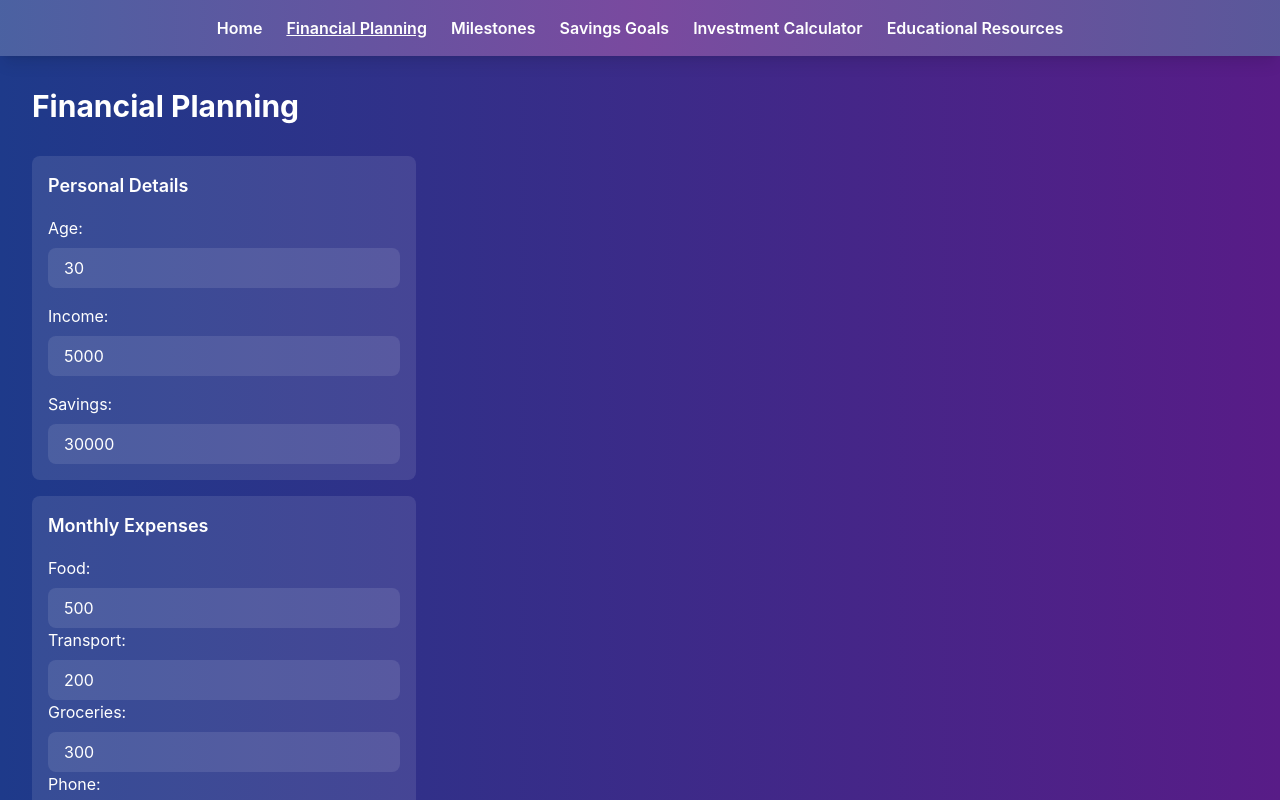
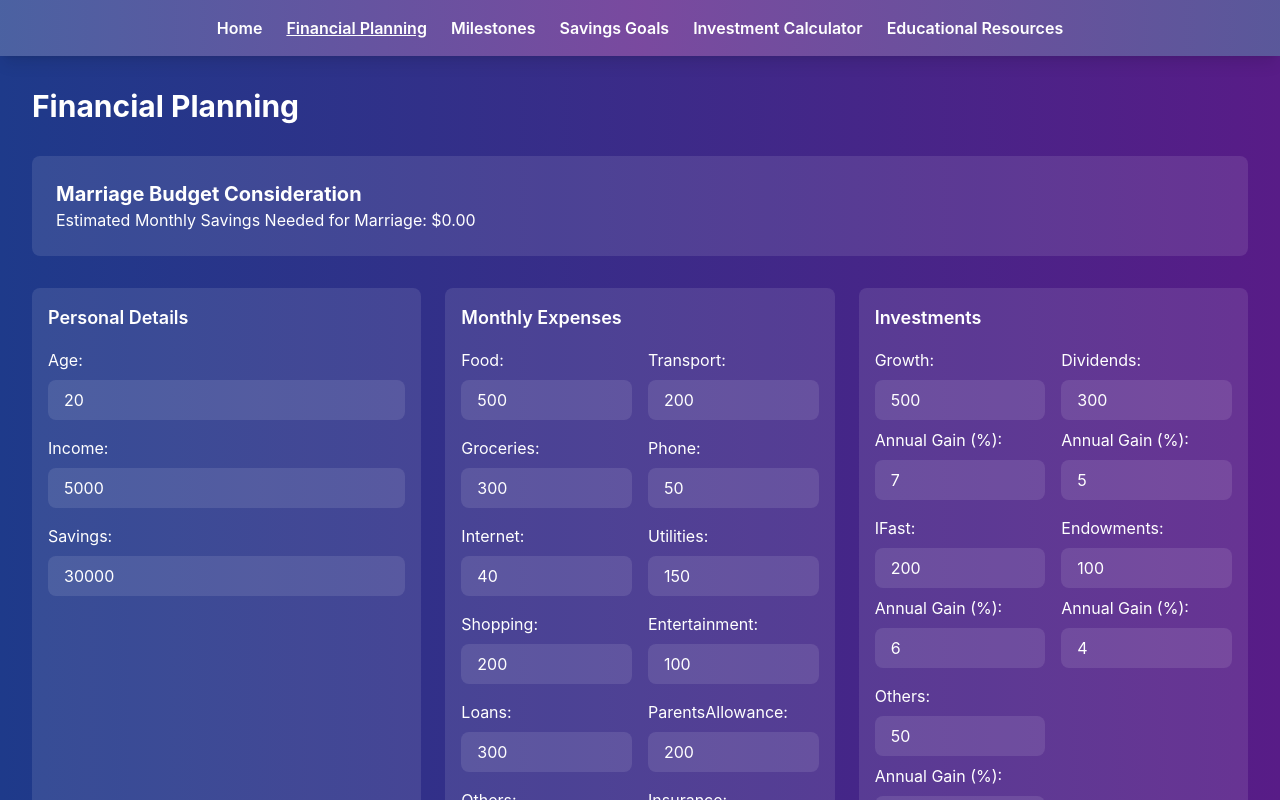
Before and after one commit to JohannsenLum/FinancePlanner, a React (Create React App) app: page /financial-planning in a window 1280 px wide. Shown: the top 800 px of the page. Built offline with nearby package versions, Linux system fonts and the light colour scheme.

Commit message:
Update FinancialPlanning Component

```diff
--- a/src/components/FinancialPlanner.jsx
+++ b/src/components/FinancialPlanner.jsx
@@ -29,7 +29,7 @@ const calculateCPFContributions = (age, income) => {
 };
 
 const FinancialPlanner = () => {
-  const [age, setAge] = useState(30);
+  const [age, setAge] = useState(20);
   const [income, setIncome] = useState(5000);
   const [savings, setSavings] = useState(30000);
   const [monthlyExpenses, setMonthlyExpenses] = useState({
@@ -60,9 +60,37 @@ const FinancialPlanner = () => {
     endowments: 4,
     others: 3,
   });
+  const [currentInvestments, setCurrentInvestments] = useState(20000);
+
   const [longTermData, setLongTermData] = useState([]);
+  const [monthlyMarriageSavings, setMonthlyMarriageSavings] = useState(0);
 
-  const totalExpenditure = Object.values(monthlyExpenses).reduce((a, b) => a + b, 0);
+  // Load saved financial data
+  useEffect(() => {
+    const savedData = JSON.parse(localStorage.getItem("financialPlanningData"));
+    if (savedData) {
+      setAge(savedData.age);
+      setIncome(savedData.income);
+      setSavings(savedData.savings);
+      setMonthlyExpenses(savedData.monthlyExpenses);
+      setMonthlyInvestments(savedData.monthlyInvestments);
+      setInvestmentGains(savedData.investmentGains);
+      setCurrentInvestments(savedData.currentInvestments); // Load investment data
+    }
+  }, []);
+
+
+  // Load Marriage Planning Data
+  useEffect(() => {
+    const marriageData = JSON.parse(localStorage.getItem("marriagePlanningData"));
+    if (marriageData && marriageData.marriageAge > age) {
+      const yearsToMarriage = marriageData.marriageAge - age;
+      const monthlySavingsNeeded = marriageData.totalCost / (yearsToMarriage * 12);
+      setMonthlyMarriageSavings(monthlySavingsNeeded);
+    }
+  }, [age]);
+
+  const totalExpenditure = Object.values(monthlyExpenses).reduce((a, b) => a + b, 0) + monthlyMarriageSavings;
 
   const calculatePassiveIncome = (investments, gains) => {
     return Object.keys(investments).reduce((total, key) => {
@@ -76,6 +104,7 @@ const FinancialPlanner = () => {
     let currentExpenses = totalExpenditure;
     let currentSavings = savings;
     let currentPassiveIncome = calculatePassiveIncome(monthlyInvestments, investmentGains);
+    let currentInvestedAmount = currentInvestments;
 
     for (let year = age; year <= 100; year++) {
       const cpfContributions = calculateCPFContributions(year, currentIncome);
@@ -90,10 +119,16 @@ const FinancialPlanner = () => {
         savings: currentSavings,
         passiveIncome: currentPassiveIncome,
         cpfContributions: cpfContributions.totalContribution,
+        investments: currentInvestedAmount, // New field
       });
 
-      currentIncome += currentIncome * 0.02;
-      currentExpenses += currentExpenses * 0.025;
+      // Simulate investment growth
+      const investmentGrowth = currentInvestedAmount * 0.05; // Assume 5% return
+      currentInvestedAmount += investmentGrowth + Object.values(monthlyInvestments).reduce((a, b) => a + b, 0);
+
+      // Adjust values for the next year
+      currentIncome += currentIncome * 0.02; // Income grows by 2%
+      currentExpenses += currentExpenses * 0.025; // Expenses grow by 2.5%
       currentSavings += incomeAfterCPF + currentPassiveIncome - currentExpenses;
       currentPassiveIncome = calculatePassiveIncome(monthlyInvestments, investmentGains);
     }
@@ -101,15 +136,35 @@ const FinancialPlanner = () => {
     setLongTermData(data);
   };
 
+
   useEffect(() => {
     generateLongTermData();
-  }, [age, income, savings, monthlyExpenses, monthlyInvestments, investmentGains]);
+  }, [age, income, savings, monthlyExpenses, monthlyInvestments, investmentGains, monthlyMarriageSavings]);
+
+  // Save Financial Plan
+  const saveFinancialPlan = () => {
+    const financialData = {
+      age,
+      income,
+      savings,
+      monthlyExpenses,
+      monthlyInvestments,
+      investmentGains,
+    };
+    localStorage.setItem("financialPlanningData", JSON.stringify(financialData));
+    alert("Financial plan saved successfully!");
+  };
 
   return (
     <div className="min-h-screen bg-gradient-to-r from-blue-900 to-purple-900 p-8">
       <h1 className="text-3xl font-bold text-white mb-8">Financial Planning</h1>
 
-      <div className="grid grid-cols-1 md:grid-cols-3 gap-8 mb-8">
+      <div className="bg-white/10 p-6 rounded-lg text-white mb-8">
+        <h2 className="text-xl font-bold">Marriage Budget Consideration</h2>
+        <p>Estimated Monthly Savings Needed for Marriage: ${monthlyMarriageSavings.toFixed(2)}</p>
+      </div>
+
+      <div className="grid grid-cols-1 gap-8 mb-8">
       <InputForm
         age={age} setAge={setAge}
         income={income} setIncome={setIncome}
@@ -118,8 +173,16 @@ const FinancialPlanner = () => {
         monthlyInvestments={monthlyInvestments} setMonthlyInvestments={setMonthlyInvestments}
         investmentGains={investmentGains} setInvestmentGains={setInvestmentGains}
         totalExpenditure={totalExpenditure}
+        currentInvestments={currentInvestments} setCurrentInvestments={setCurrentInvestments}
       />
       </div>
+
+      <button
+        onClick={saveFinancialPlan}
+        className="bg-green-500 hover:bg-green-600 text-white font-bold py-2 px-4 rounded mt-4"
+      >
+        Save Plan
+      </button>
 
       <div className="bg-white/10 p-6 rounded-lg">
         <FinancialChart longTermData={longTermData} />
--- a/src/components/InputForm.jsx
+++ b/src/components/InputForm.jsx
@@ -8,9 +8,9 @@ const InputForm = ({
   totalExpenditure,
 }) => {
   return (
-    <div className="space-y-4">
+    <div className="flex space-x-6">
       {/* Personal Details */}
-      <div className="bg-white/10 p-4 rounded-lg">
+      <div className="bg-white/10 p-4 rounded-lg w-full">
         <h2 className="text-lg font-semibold text-white mb-4">Personal Details</h2>
         <label className="block text-white">
           Age:
@@ -42,8 +42,9 @@ const InputForm = ({
       </div>
 
       {/* Monthly Expenses */}
-      <div className="bg-white/10 p-4 rounded-lg">
+      <div className="bg-white/10 p-4 rounded-lg w-full">
         <h2 className="text-lg font-semibold text-white mb-4">Monthly Expenses</h2>
+        <div className="grid grid-cols-2 gap-4">
         {Object.keys(monthlyExpenses).map((key) => (
           <label key={key} className="block text-white">
             {key.charAt(0).toUpperCase() + key.slice(1)}:
@@ -55,12 +56,14 @@ const InputForm = ({
             />
           </label>
         ))}
+        </div>
         <p className="text-white mt-4">Total Expenditure: ${totalExpenditure}</p>
       </div>
 
       {/* Investments */}
-      <div className="bg-white/10 p-4 rounded-lg">
+      <div className="bg-white/10 p-4 rounded-lg w-full">
         <h2 className="text-lg font-semibold text-white mb-4">Investments</h2>
+        <div className="grid grid-cols-2 gap-4">
         {Object.keys(monthlyInvestments).map((key) => (
           <div key={key} className="block text-white">
             <label>
@@ -83,6 +86,7 @@ const InputForm = ({
             </label>
           </div>
         ))}
+        </div>
       </div>
     </div>
   );
--- a/src/components/MarriagePlanning.jsx
+++ b/src/components/MarriagePlanning.jsx
@@ -16,6 +16,7 @@ const MarriagePlanning = ({ monthlyBudget }) => {
   const [totalCost, setTotalCost] = useState(0);
   const [costPerPerson, setCostPerPerson] = useState(0);
 
+  // Load saved data from localStorage when the component mounts
   useEffect(() => {
     const savedData = JSON.parse(localStorage.getItem('marriagePlanningData'));
     if (savedData) {
@@ -36,8 +37,9 @@ const MarriagePlanning = ({ monthlyBudget }) => {
     }
   }, []);
 
-  useEffect(() => {
-    localStorage.setItem('marriagePlanningData', JSON.stringify({
+  // Function to save data manually when the Save button is clicked
+  const saveDataToLocalStorage = () => {
+    const data = {
       currentAge,
       marriageAge,
       weddingScale,
@@ -52,10 +54,10 @@ const MarriagePlanning = ({ monthlyBudget }) => {
       subsidiesFromAngBaos,
       totalCost,
       costPerPerson,
-    }));
-  }, [currentAge, marriageAge, weddingScale, bridalPackage, weddingBands, dowry, solemnisation,
-      weddingBanquet, weddingPhotography, miscellaneousCosts, honeymoon, subsidiesFromAngBaos,
-      totalCost, costPerPerson]);
+    };
+    localStorage.setItem('marriagePlanningData', JSON.stringify(data));
+    alert('Data saved successfully!');
+  };
 
   const calculateTotalCost = () => {
     const total =
@@ -164,48 +166,21 @@ const MarriagePlanning = ({ monthlyBudget }) => {
             className="mt-1 block w-full p-2 rounded-lg bg-white/10 text-white"
           />
         </label>
-        <label className="block text-white">
-          Wedding Photography Cost
-          <input
-            type="number"
-            value={weddingPhotography}
-            onChange={(e) => setWeddingPhotography(parseInt(e.target.value))}
-            className="mt-1 block w-full p-2 rounded-lg bg-white/10 text-white"
-          />
-        </label>
-        <label className="block text-white">
-          Miscellaneous Costs
-          <input
-            type="number"
-            value={miscellaneousCosts}
-            onChange={(e) => setMiscellaneousCosts(parseInt(e.target.value))}
-            className="mt-1 block w-full p-2 rounded-lg bg-white/10 text-white"
-          />
-        </label>
-        <label className="block text-white">
-          Honeymoon Cost
-          <input
-            type="number"
-            value={honeymoon}
-            onChange={(e) => setHoneymoon(parseInt(e.target.value))}
-            className="mt-1 block w-full p-2 rounded-lg bg-white/10 text-white"
-          />
-        </label>
-        <label className="block text-white">
-          Subsidies from Ang Baos
-          <input
-            type="number"
-            value={subsidiesFromAngBaos}
-            onChange={(e) => setSubsidiesFromAngBaos(parseInt(e.target.value))}
-            className="mt-1 block w-full p-2 rounded-lg bg-white/10 text-white"
-          />
-        </label>
+
         <button
           onClick={calculateTotalCost}
           className="bg-white/10 text-white py-2 px-4 rounded-lg hover:bg-white/20 transition duration-300"
         >
           Calculate Total Cost
         </button>
+
+        <button
+          onClick={saveDataToLocalStorage}
+          className="bg-green-500 text-white py-2 px-4 rounded-lg hover:bg-green-600 transition duration-300 ml-2"
+        >
+          Save Data
+        </button>
+
         <p className="text-white">Total Cost: ${totalCost}</p>
         <p className="text-white">Cost per Person: ${costPerPerson.toFixed(2)}</p>
         <p className="text-white">Monthly Savings Needed: ${affordability.monthlySavingsNeeded}</p>
```
Lines whose indentation alone changed are shown as unchanged.
